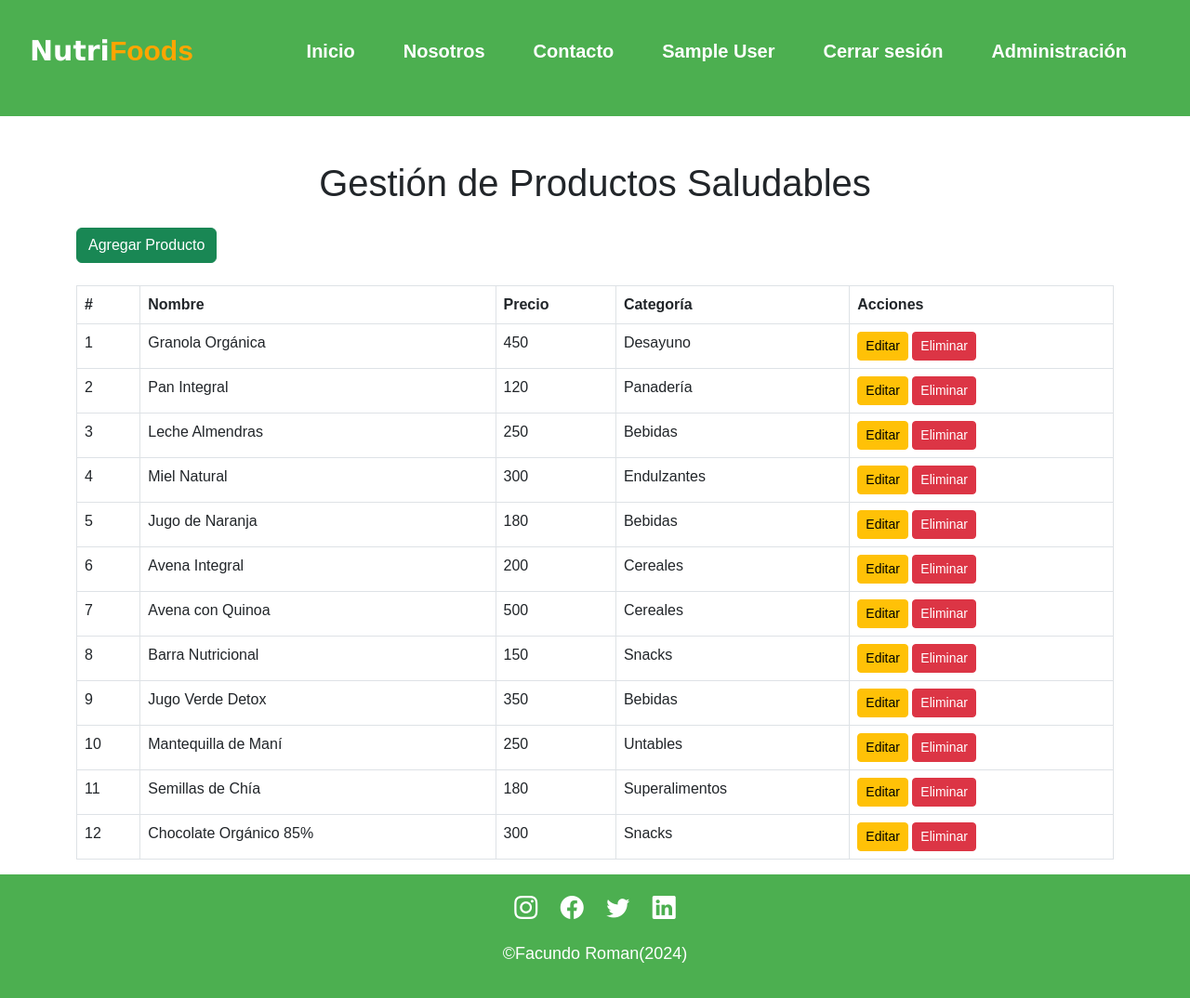
After one commit to FacundoRoman01/php_web-II, a PHP site: page /crud.php in a window 1280 px wide. The commit adds this page. Shown: the whole page at 93% size. Run offline with PHP 8.4, Linux system fonts and the light colour scheme; the visitor is signed in with stand-in values (Sample User, id 1); data comes from the database, SQL or seed files in the repository.

Commit message:
cambios nuevos

```diff
--- a/contacto.php
+++ b/contacto.php
@@ -1,6 +1,6 @@
 <?php
 
-
+session_start();
 require_once("layout/test_input.php");
 
 $nombre = test_input($_POST['nombre'] ?? null);
--- /dev/null
+++ b/crud.php
@@ -0,0 +1,193 @@
+<?php
+session_start();
+require_once("db/conexion.php");
+
+// Verificar si el usuario está autenticado y tiene permisos de administrador
+if (!isset($_SESSION['id']) || $_SESSION['rol'] != 'administrador') {
+    header("Location: login.php");
+    exit;
+}
+
+// Función para agregar un producto
+if (isset($_POST['agregar'])) {
+    $nombre_producto = $_POST['nombre_producto'];
+    $precio = $_POST['precio'];
+    $descripcion = $_POST['descripcion'];
+    $categoria = $_POST['categoria'];
+    $img = "assets/img/" . $_FILES['img']['name'];
+
+    // Subir imagen al servidor
+    move_uploaded_file($_FILES['img']['tmp_name'], $img);
+
+    // Insertar en la base de datos
+    $stmt = $conexion->prepare("INSERT INTO productos_saludables (nombre_producto, precio, descripcion, categoria, img) VALUES (?, ?, ?, ?, ?)");
+    $stmt->execute([$nombre_producto, $precio, $descripcion, $categoria, $img]);
+
+    header("Location: crud.php");
+    exit;
+}
+
+// Función para editar un producto
+if (isset($_POST['editar'])) {
+    $id = $_POST['id_productos_saludables'];
+    $nombre_producto = $_POST['nombre_producto'];
+    $precio = $_POST['precio'];
+    $descripcion = $_POST['descripcion'];
+    $categoria = $_POST['categoria'];
+
+    // Si hay una nueva imagen, actualizarla
+    if ($_FILES['img']['name']) {
+        $img = "assets/img/" . $_FILES['img']['name'];
+        move_uploaded_file($_FILES['img']['tmp_name'], $img);
+        $stmt = $conexion->prepare("UPDATE productos_saludables SET nombre_producto = ?, precio = ?, descripcion = ?, categoria = ?, img = ? WHERE id_productos_saludables = ?");
+        $stmt->execute([$nombre_producto, $precio, $descripcion, $categoria, $img, $id]);
+    } else {
+        $stmt = $conexion->prepare("UPDATE productos_saludables SET nombre_producto = ?, precio = ?, descripcion = ?, categoria = ? WHERE id_productos_saludables = ?");
+        $stmt->execute([$nombre_producto, $precio, $descripcion, $categoria, $id]);
+    }
+
+    header("Location: crud.php");
+    exit;
+}
+
+// Función para eliminar un producto
+if (isset($_GET['eliminar'])) {
+    $id = $_GET['eliminar'];
+    $stmt = $conexion->prepare("DELETE FROM productos_saludables WHERE id_productos_saludables = ?");
+    $stmt->execute([$id]);
+
+    header("Location: crud.php");
+    exit;
+}
+
+// Obtener todos los productos
+$productos = $conexion->query("SELECT * FROM productos_saludables")->fetchAll(PDO::FETCH_ASSOC);
+?>
+
+<!DOCTYPE html>
+<html lang="es">
+<head>
+    <meta charset="UTF-8">
+    <meta name="viewport" content="width=device-width, initial-scale=1.0">
+    <link rel="stylesheet" href="https://cdn.jsdelivr.net/npm/bootstrap@5.3.0/dist/css/bootstrap.min.css">
+    <link rel="stylesheet" href="style.css">
+    <title>Gestión de Productos</title>
+</head>
+<body>
+    <?php include "layout/header.php"; ?>
+
+    <div class="container mt-5">
+        <h1 class="text-center mb-4">Gestión de Productos Saludables</h1>
+
+        <!-- Botón para agregar un nuevo producto -->
+        <a href="#agregarProductoModal" data-bs-toggle="modal" class="btn btn-success mb-4">Agregar Producto</a>
+
+        <!-- Modal para agregar producto -->
+        <div class="modal fade" id="agregarProductoModal" tabindex="-1" aria-labelledby="agregarProductoModalLabel" aria-hidden="true">
+            <div class="modal-dialog">
+                <div class="modal-content">
+                    <div class="modal-header">
+                        <h5 class="modal-title" id="agregarProductoModalLabel">Nuevo Producto</h5>
+                        <button type="button" class="btn-close" data-bs-dismiss="modal" aria-label="Cerrar"></button>
+                    </div>
+                    <div class="modal-body">
+                        <form action="crud.php" method="POST" enctype="multipart/form-data">
+                            <div class="mb-3">
+                                <label for="nombre_producto" class="form-label">Nombre del Producto</label>
+                                <input type="text" class="form-control" name="nombre_producto" required>
+                            </div>
+                            <div class="mb-3">
+                                <label for="precio" class="form-label">Precio</label>
+                                <input type="text" class="form-control" name="precio" required>
+                            </div>
+                            <div class="mb-3">
+                                <label for="descripcion" class="form-label">Descripción</label>
+                                <textarea class="form-control" name="descripcion" rows="3" required></textarea>
+                            </div>
+                            <div class="mb-3">
+                                <label for="categoria" class="form-label">Categoría</label>
+                                <input type="text" class="form-control" name="categoria" required>
+                            </div>
+                            <div class="mb-3">
+                                <label for="img" class="form-label">Imagen</label>
+                                <input type="file" class="form-control" name="img" required>
+                            </div>
+                            <button type="submit" name="agregar" class="btn btn-primary">Agregar Producto</button>
+                        </form>
+                    </div>
+                </div>
+            </div>
+        </div>
+
+        <!-- Tabla de productos -->
+        <table class="table table-bordered">
+            <thead>
+                <tr>
+                    <th>#</th>
+                    <th>Nombre</th>
+                    <th>Precio</th>
+                    <th>Categoría</th>
+                    <th>Acciones</th>
+                </tr>
+            </thead>
+            <tbody>
+                <?php foreach ($productos as $producto): ?>
+                    <tr>
+                        <td><?= $producto['id_productos_saludables']; ?></td>
+                        <td><?= htmlspecialchars($producto['nombre_producto']); ?></td>
+                        <td><?= $producto['precio']; ?></td>
+                        <td><?= $producto['categoria']; ?></td>
+                        <td>
+                            <a href="#editarProductoModal<?= $producto['id_productos_saludables']; ?>" data-bs-toggle="modal" class="btn btn-warning btn-sm">Editar</a>
+                            <a href="crud.php?eliminar=<?= $producto['id_productos_saludables']; ?>" class="btn btn-danger btn-sm" onclick="return confirm('¿Estás seguro de que deseas eliminar este producto?');">Eliminar</a>
+                        </td>
+                    </tr>
+
+                    <!-- Modal para editar producto -->
+                    <div class="modal fade" id="editarProductoModal<?= $producto['id_productos_saludables']; ?>" tabindex="-1" aria-labelledby="editarProductoModalLabel" aria-hidden="true">
+                        <div class="modal-dialog">
+                            <div class="modal-content">
+                                <div class="modal-header">
+                                    <h5 class="modal-title" id="editarProductoModalLabel">Editar Producto</h5>
+                                    <button type="button" class="btn-close" data-bs-dismiss="modal" aria-label="Cerrar"></button>
+                                </div>
+                                <div class="modal-body">
+                                    <form action="crud.php" method="POST" enctype="multipart/form-data">
+                                        <input type="hidden" name="id_productos_saludables" value="<?= $producto['id_productos_saludables']; ?>">
+                                        <div class="mb-3">
+                                            <label for="nombre_producto" class="form-label">Nombre del Producto</label>
+                                            <input type="text" class="form-control" name="nombre_producto" value="<?= htmlspecialchars($producto['nombre_producto']); ?>" required>
+                                        </div>
+                                        <div class="mb-3">
+                                            <label for="precio" class="form-label">Precio</label>
+                                            <input type="text" class="form-control" name="precio" value="<?= $producto['precio']; ?>" required>
+                                        </div>
+                                        <div class="mb-3">
+                                            <label for="descripcion" class="form-label">Descripción</label>
+                                            <textarea class="form-control" name="descripcion" rows="3" required><?= htmlspecialchars($producto['descripcion']); ?></textarea>
+                                        </div>
+                                        <div class="mb-3">
+                                            <label for="categoria" class="form-label">Categoría</label>
+                                            <input type="text" class="form-control" name="categoria" value="<?= $producto['categoria']; ?>" required>
+                                        </div>
+                                        <div class="mb-3">
+                                            <label for="img" class="form-label">Imagen (opcional)</label>
+                                            <input type="file" class="form-control" name="img">
+                                        </div>
+                                        <button type="submit" name="editar" class="btn btn-primary">Actualizar Producto</button>
+                                    </form>
+                                </div>
+                            </div>
+                        </div>
+                    </div>
+
+                <?php endforeach; ?>
+            </tbody>
+        </table>
+    </div>
+
+    <?php include "layout/footer.php"; ?>
+
+    <script src="https://cdn.jsdelivr.net/npm/bootstrap@5.3.0/dist/js/bootstrap.bundle.min.js"></script>
+</body>
+</html>
--- a/index.php
+++ b/index.php
@@ -1,4 +1,5 @@
 <?php
+session_start();
 
 $titulo_principal = "Nutrición Consciente";
 
--- a/layout/header.php
+++ b/layout/header.php
@@ -1,3 +1,9 @@
+<?php
+if (session_status() == PHP_SESSION_NONE) {
+    session_start();
+}
+?>
+
 <!DOCTYPE html>
 <html lang="es">
 <head>
@@ -18,11 +24,25 @@
             <li><a href="index.php">Inicio</a></li>
             <li><a href="sobre_nosotros.php">Nosotros</a></li>
             <li><a href="contacto.php">Contacto</a></li>
-            <li><a href="registro.php">Registrarse</a></li>
+
+            <?php if (isset($_SESSION['nombre'])): ?>
+                <!-- Si el usuario está logueado, mostrar su nombre y la opción de cerrar sesión -->
+                <li><a href="perfiles_usuarios.php"> <?= htmlspecialchars($_SESSION['nombre']); ?></a></li>
+                <li><a href="cerrar_sesion.php">Cerrar sesión</a></li>
+
+                <?php if ($_SESSION['rol'] === 'administrador'): ?>
+                    <!-- Si el usuario es administrador, mostrar la opción para administrar roles -->
+                    <li><a href="administrar_roles.php">Administración</a></li>
+                <?php endif; ?>
+
+            <?php else: ?>
+                <!-- Si el usuario no está logueado, mostrar enlace de login y registro -->
+                <!-- <li><a href="login.php">Iniciar sesión</a></li> -->
+                <li><a href="registro.php">Registrarse</a></li>
+            <?php endif; ?>
         </ul>
     </nav>
 </header>
 
-
 </body>
 </html>
--- a/sobre_nosotros.php
+++ b/sobre_nosotros.php
@@ -1,3 +1,5 @@
+<?php session_start(); ?>
+
 <!DOCTYPE html>
 <html lang="es">
 
```
Also changed, not shown: administrar_roles.php (added, +116 -0 lines), cerrar_sesion.php (added, +12 -0 lines), login.php (+32 -8 lines), perfiles_usuarios.php (added, +111 -0 lines), registro.php (+39 -33 lines), assets/img/jugo_arandano.jpg (added), assets/img/jugo_uva.jpg (added).
